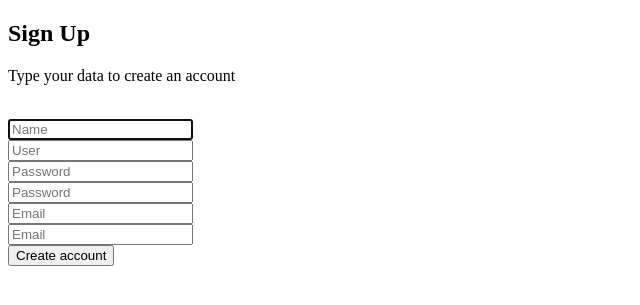
After one commit to MaxGerdts/UAC-Losers, a PHP site: page /register.php in a window 1280 px wide. The commit adds this page. Shown: the top 305 px of the page, without its empty margins (0-640 px from the left). Run offline with PHP 8.4, Linux system fonts and the light colour scheme; some libraries are stand-ins or nearby versions.

Commit message:
jee registro

```diff
--- /dev/null
+++ b/pages/login/view/register.php
@@ -0,0 +1,89 @@
+<?php
+include("../view/partials/head.php");
+?>
+
+<body>
+    <div class="overlay">
+        <!-- LOGN IN FORM -->
+        <form id="loginForm" action="validateCode.php" method="POST">
+            <!--   con = Container  for items in the form-->
+            <div class="con">
+                <!--     Start  header Content  -->
+                <header class="head-form">
+                    <h2>Sign Up</h2>
+                    <!--     A welcome message or an explanation of the login form -->
+                    <p>Type your data to create an account</p>
+                </header>
+                <!--     End  header Content  -->
+                <br>
+                <div class="field-set">
+
+                    <!--   user name -->
+                    <span class="input-item">
+                        <i class="fas fa-users"></i>
+                    </span>
+                    <!--   user name Input-->
+                    <input class="form-input" type="text" name="txtName" id="name" autofocus required placeholder="Name">
+
+                    <br>
+
+                    <!--   user name -->
+                    <span class="input-item">
+                        <i class="fas fa-users"></i>
+                    </span>
+                    <!--   user name Input-->
+                    <input class="form-input" type="text" name="txtUser" id="user" autofocus required placeholder="User">
+
+                    <br>
+
+                    <!--   Password -->
+                    <!--   Password Input-->
+                    <input class="form-input" type="password" name="txtPassword" id="password" required placeholder="Password">
+
+                    <br>
+                    <!--   Password Confirm-->
+
+
+                    <!--   Password Input-->
+                    <input class="form-input" type="password" name="txtPassword" id="password" required placeholder="Password">
+
+                    <br>
+
+
+                    <!--   user email -->
+                    <span class="input-item">
+                        <i class="fas fa-users"></i>
+                    </span>
+                    <!--   user email Input-->
+                    <input class="form-input" type="text" name="txtEmail" id="email" autofocus required placeholder="Email">
+
+                    <br>
+
+                    <!--   user email -->
+                    <span class="input-item">
+                        <i class="fas fa-users"></i>
+                    </span>
+                    <!--   user name Input-->
+                    <input class="form-input" type="text" name="txtEmail" id="email" autofocus required placeholder="Email">
+
+                    <br>
+                    <!--        buttons -->
+                    <!--      button LogIn -->
+                    <button class="log-in" type="submit" class="btn-btnlogin" id="btnLogin"> Create account </button>
+                </div>
+
+
+                <!-- End Form -->
+        </form>
+    </div>
+    <script src="../../../assets/js/jquery-3.5.1.min.js"></script>
+    <script src="../../../assets/js//jquery-ui.min.js"></script>
+    <script src="../../../assets/js/overhang.min.js"></script>
+    <script src="../../../assets/js/app.js"></script>
+</body>
+
+
+
+<?php
+include("../view/partials/footer.php");
+?>
```
Also changed, not shown: assets/css/style.css (+8 -3 lines), pages/login/view/forget.php (added, +52 -0 lines), pages/login/view/login.php (+7 -6 lines).
